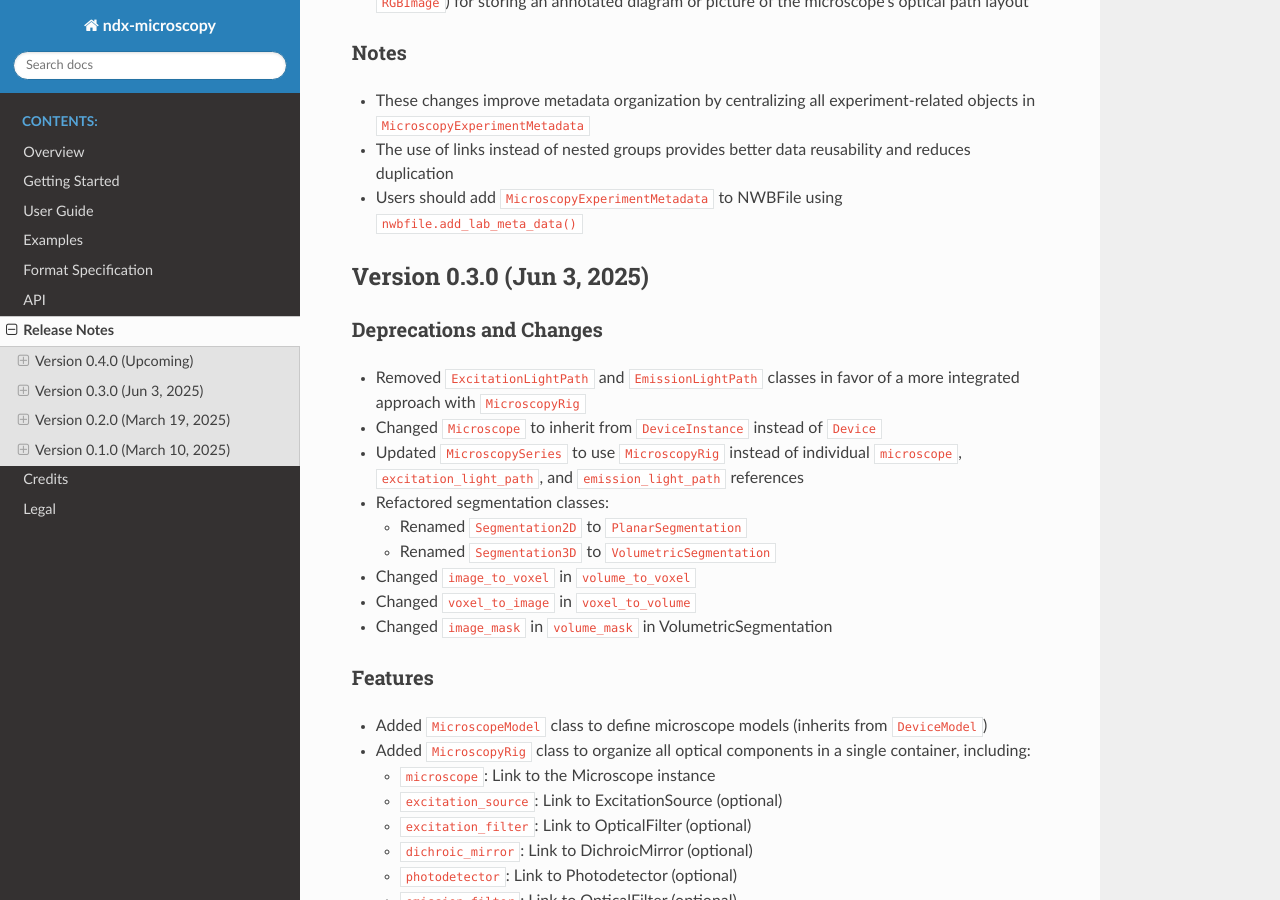
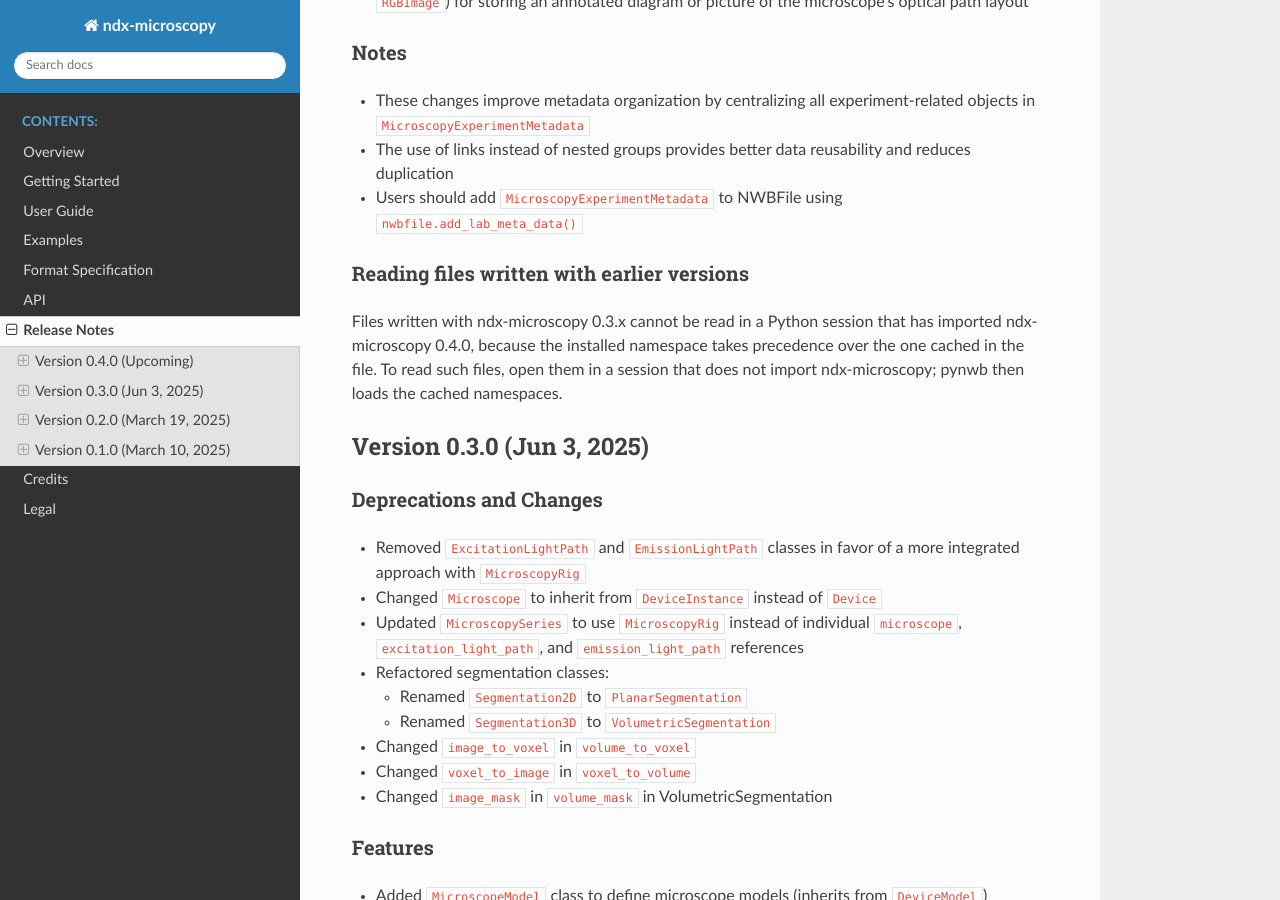
Before and after one commit to catalystneuro/ndx-microscopy, a Sphinx documentation site: the page built from docs/source/release_notes.rst, in a window 1280 px wide and 900 px high, scrolled down 1664 px. Built offline with Sphinx 7.4.7 and the Read the Docs theme 3.1.0, drawn with Linux system fonts in a browser that asks for light colours.

Commit message:
Note how to read files written with 0.3
Co-Authored-By: Claude Opus 5.5 <noreply@anthropic.com>

```diff
--- a/docs/source/release_notes.rst
+++ b/docs/source/release_notes.rst
@@ -64,6 +64,13 @@ Notes
 * These changes improve metadata organization by centralizing all experiment-related objects in ``MicroscopyExperimentMetadata``
 * The use of links instead of nested groups provides better data reusability and reduces duplication
 * Users should add ``MicroscopyExperimentMetadata`` to NWBFile using ``nwbfile.add_lab_meta_data()``
+
+Reading files written with earlier versions
+-------------------------------------------
+
+Files written with ndx-microscopy 0.3.x cannot be read in a Python session that has imported ndx-microscopy 0.4.0,
+because the installed namespace takes precedence over the one cached in the file.
+To read such files, open them in a session that does not import ndx-microscopy; pynwb then loads the cached namespaces.
 
 Version 0.3.0 (Jun 3, 2025)
 ==============================
```
Also changed, not shown: CHANGELOG.md (+5 -0 lines).
